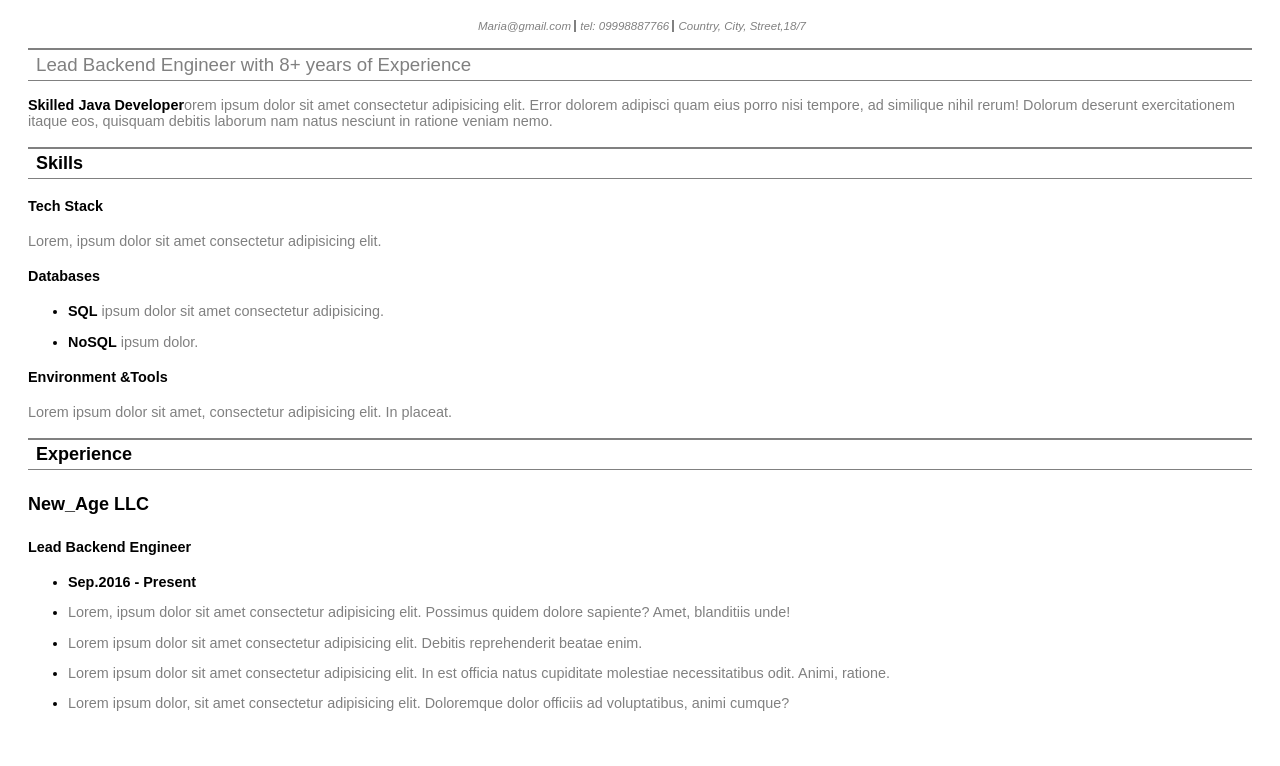
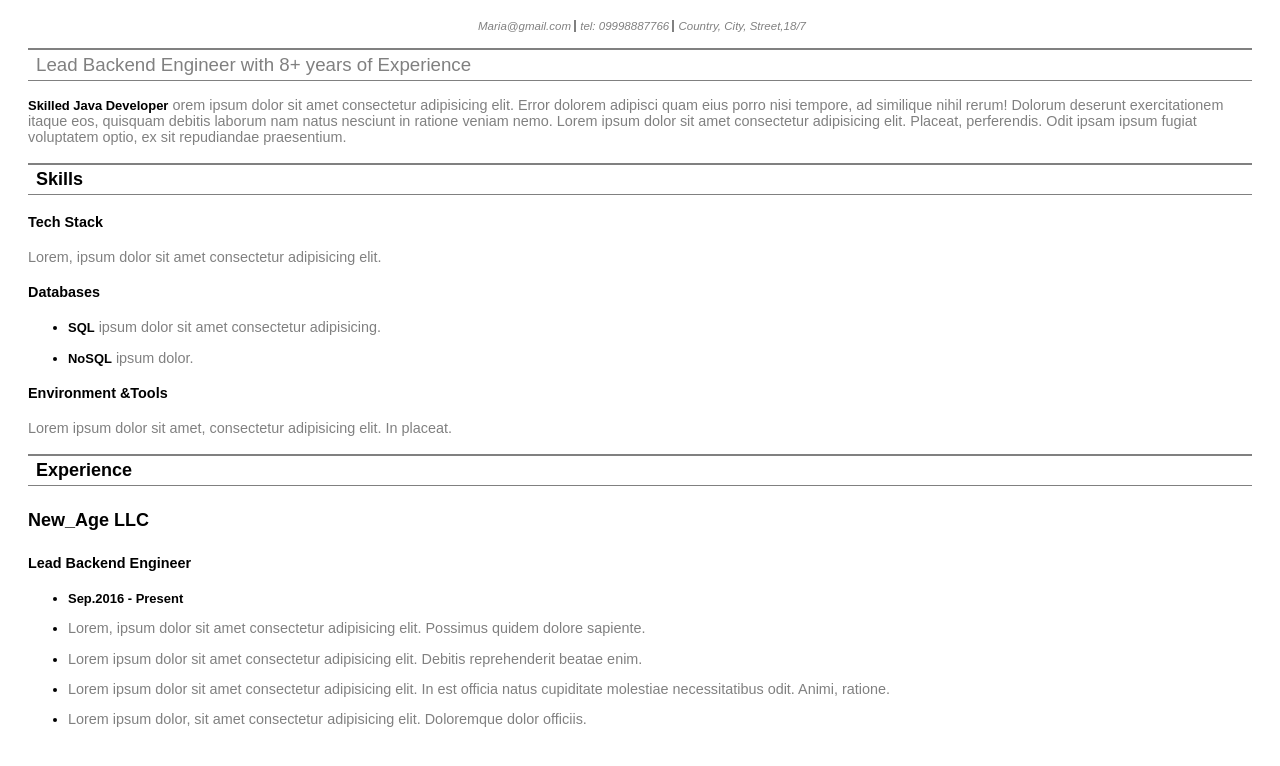
Before and after one commit to Margaritkins/home_work_cv, a plain HTML site: page index.html in a window 1280 px wide. Shown: the part 186-952 px from the top of the page. Drawn offline with Linux system fonts and the light colour scheme.

Commit message:
Edit documents

```diff
--- a/assets/css/style.css
+++ b/assets/css/style.css
@@ -47,4 +47,5 @@ p {
 }
 strong {
   color: black;
+  font-size: 0.9em;
 }
--- a/index.html
+++ b/index.html
@@ -14,14 +14,13 @@
   <header>
     <h1>Maria Baibak</h1>
     <nav>
-      <em><a href="mailto:Maria@gmail.com">Maria@gmail.com </a><a class="phone" href="09998887766">  tel: 09998887766 </a><a href="Country, City, Street,18/7"> Country, City, Street,18/7</a></em>
+      <em><a href="">Maria@gmail.com </a><a class="phone" href="">  tel: 09998887766 </a><a href=""> Country, City, Street,18/7</a></em>
     </nav>
-        <!-- <a href="mailto:Maria@gmail.com"><em>Maria@gmail.com</em>
-        <a href="09998887766"><em>09998887766</em></a>
-        <a href="Country, City, Street,18/7"><em>Country, City, Street,18/7</em></a> -->
         <article>
           <h2>Lead Backend Engineer with 8+ years of Experience</h2>
-          <section><p> <strong>Skilled Java Developer</strong>orem ipsum dolor sit amet consectetur adipisicing elit. Error dolorem adipisci quam eius porro nisi tempore, ad similique nihil rerum! Dolorum deserunt exercitationem itaque eos, quisquam debitis laborum nam natus nesciunt in ratione veniam nemo.</p></section>
+          <section>
+            <p><strong>Skilled Java Developer</strong> orem ipsum dolor sit amet consectetur adipisicing elit. Error dolorem adipisci quam eius porro nisi tempore, ad similique nihil rerum! Dolorum deserunt exercitationem itaque eos, quisquam debitis laborum nam natus nesciunt in ratione veniam nemo. Lorem ipsum dolor sit amet consectetur adipisicing elit. Placeat, perferendis. Odit ipsam ipsum fugiat voluptatem optio, ex sit repudiandae praesentium.</p>
+          </section>
         </article>
         <article>
           <h3>Skills</h3>
@@ -48,10 +47,10 @@
             <h4>Lead Backend Engineer</h4>
             <ul>
               <li><p><strong>Sep.2016 - Present</strong></p></li>
-              <li><p>Lorem, ipsum dolor sit amet consectetur adipisicing elit. Possimus quidem dolore sapiente? Amet, blanditiis unde!</p></li>
+              <li><p>Lorem, ipsum dolor sit amet consectetur adipisicing elit. Possimus quidem dolore sapiente.</p></li>
               <li><p>Lorem ipsum dolor sit amet consectetur adipisicing elit. Debitis reprehenderit beatae enim.</p></li>
               <li><p>Lorem ipsum dolor sit amet consectetur adipisicing elit. In est officia natus cupiditate molestiae necessitatibus odit. Animi, ratione.</p></li>
-              <li><p>Lorem ipsum dolor, sit amet consectetur adipisicing elit. Doloremque dolor officiis ad voluptatibus, animi cumque?</p></li>
+              <li><p>Lorem ipsum dolor, sit amet consectetur adipisicing elit. Doloremque dolor officiis.</p></li>
             </ul>
           </section>
           <section></section>
```
